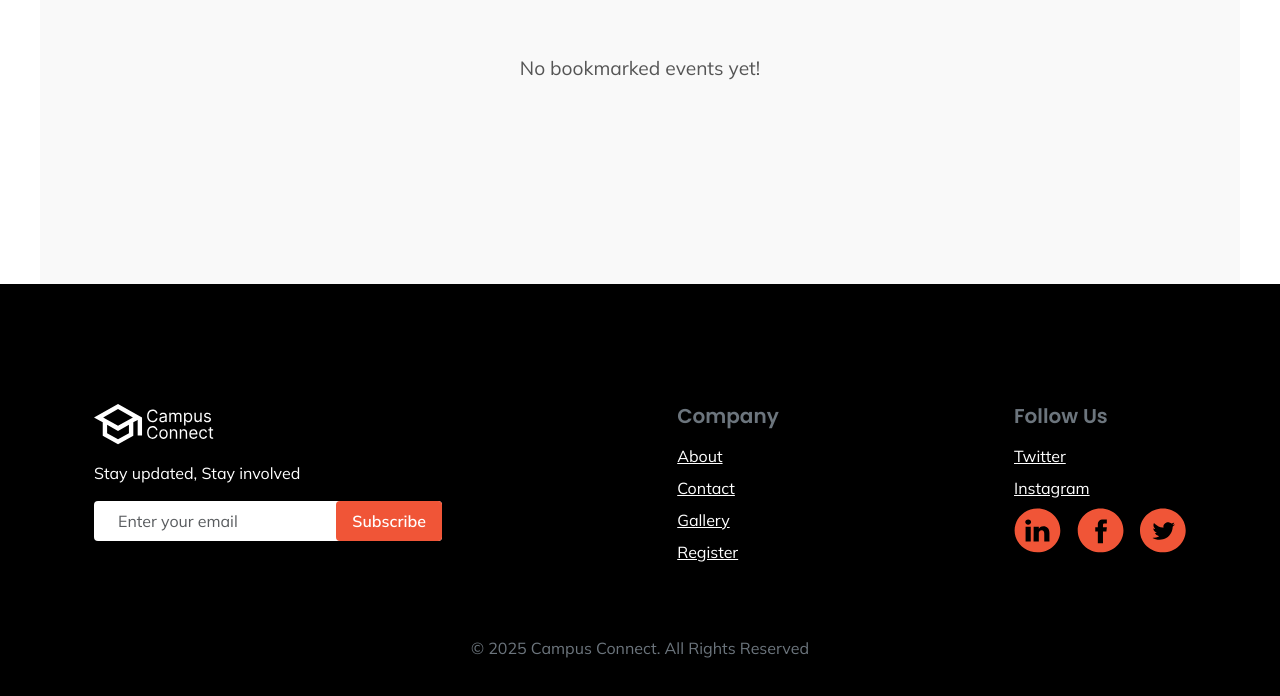
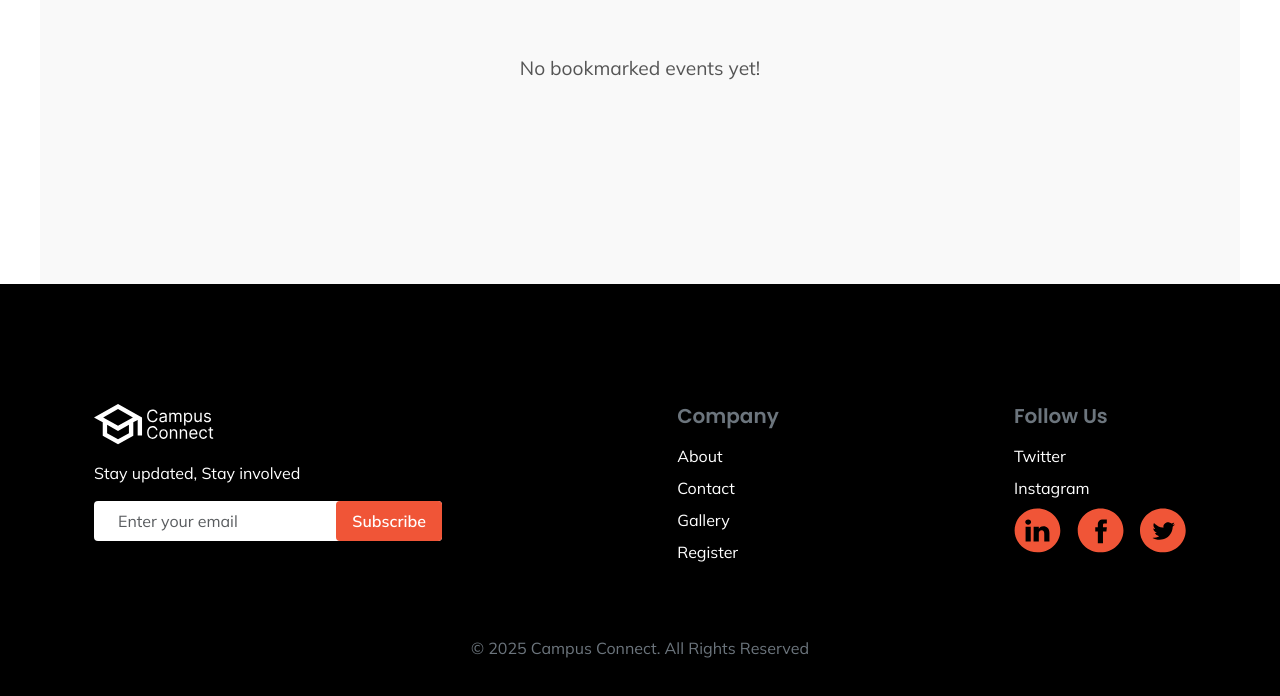
Before and after one commit to rhose1234/CampusConnect, a React (Vite) app: page /bookmarks in a window 1280 px wide. Shown: the part 596-1292 px from the top of the page. Built offline with nearby package versions, Linux system fonts and the light colour scheme.

Commit message:
readme added  : final testing

```diff
--- a/src/Components/FilterSection.css
+++ b/src/Components/FilterSection.css
@@ -101,7 +101,7 @@ height: auto;
   }
 
   .filter-items input,
-  .filter-itemd select {
+  .filter-items select {
     width: 250px;
     font-size: 13px;
   }
--- a/src/index.css
+++ b/src/index.css
@@ -8,11 +8,18 @@
  margin: none;
  box-sizing: border-box;
  transition: 1s;
+text-decoration: none !important;
+
 }
+
 h1, h2,h3,h4,h5,h6{
   font-family: "Poppins", sans-serif
 }
 
+a, p, li, span{
+  font-family: "Mulish", sans-serif;
+  text-decoration: none !important;
+}
 body{
   padding: none;
   margin: none;
```
